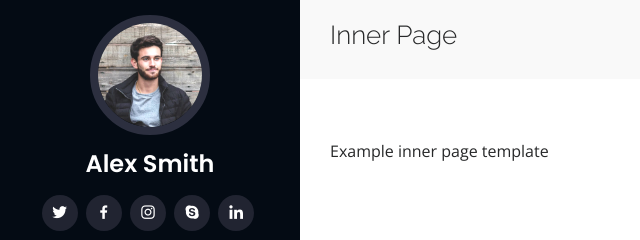
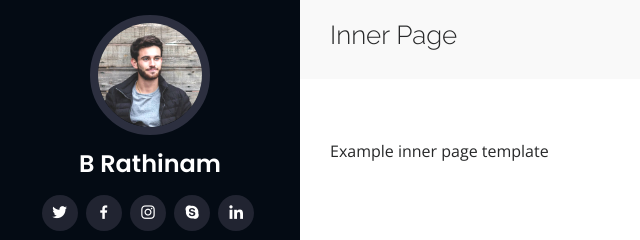
Before and after one commit to Vishva25/Credit-Card-2-Cash, a plain HTML site: page inner-page.html in a window 1280 px wide. Shown: the top 240 px of the page, 0-640 px from the left. Drawn offline with nearby package versions, Linux system fonts and the light colour scheme.

Commit message:
Update inner-page.html

```diff
--- a/inner-page.html
+++ b/inner-page.html
@@ -47,7 +47,7 @@
 
       <div class="profile">
         <img src="assets/img/profile-img.jpg" alt="" class="img-fluid rounded-circle">
-        <h1 class="text-light"><a href="index.html">Alex Smith</a></h1>
+        <h1 class="text-light"><a href="index.html"> B Rathinam </a></h1>
         <div class="social-links mt-3 text-center">
           <a href="#" class="twitter"><i class="bx bxl-twitter"></i></a>
           <a href="#" class="facebook"><i class="bx bxl-facebook"></i></a>
```
